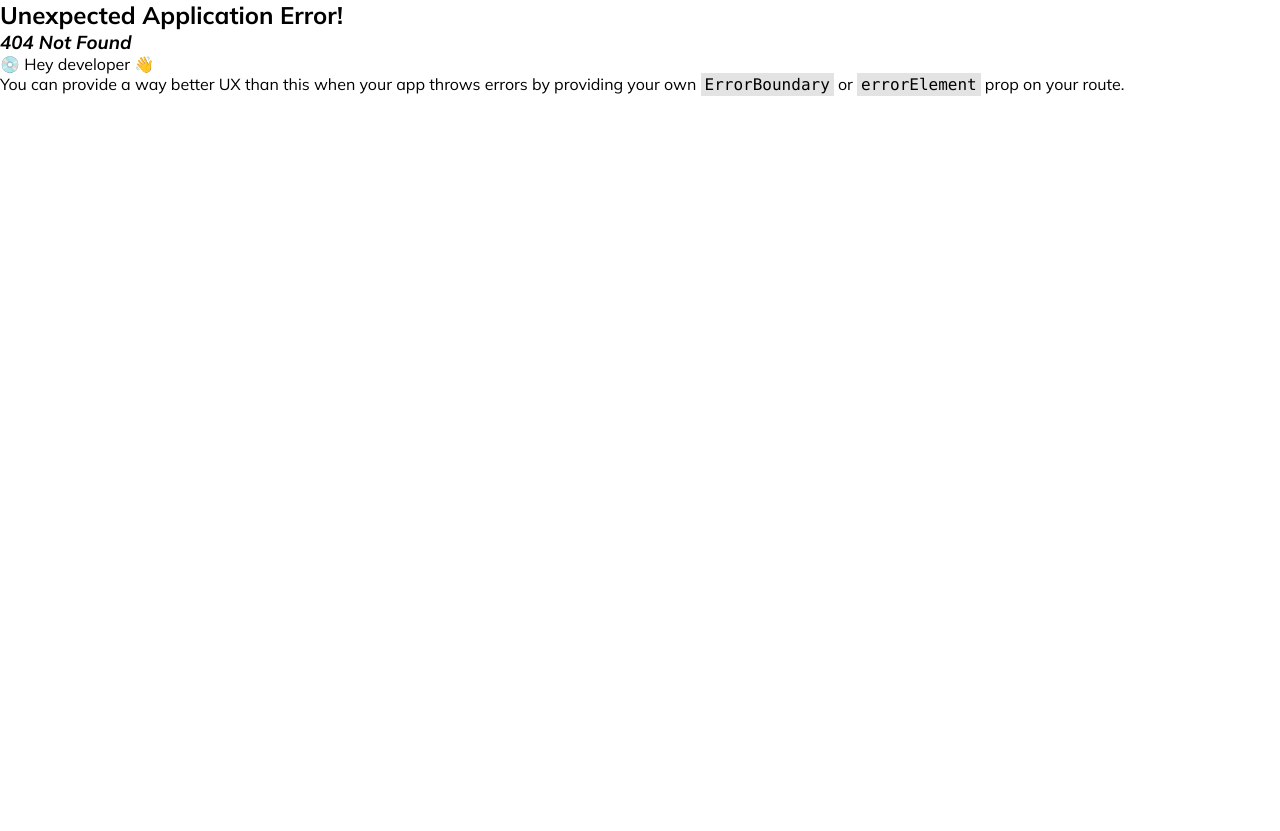
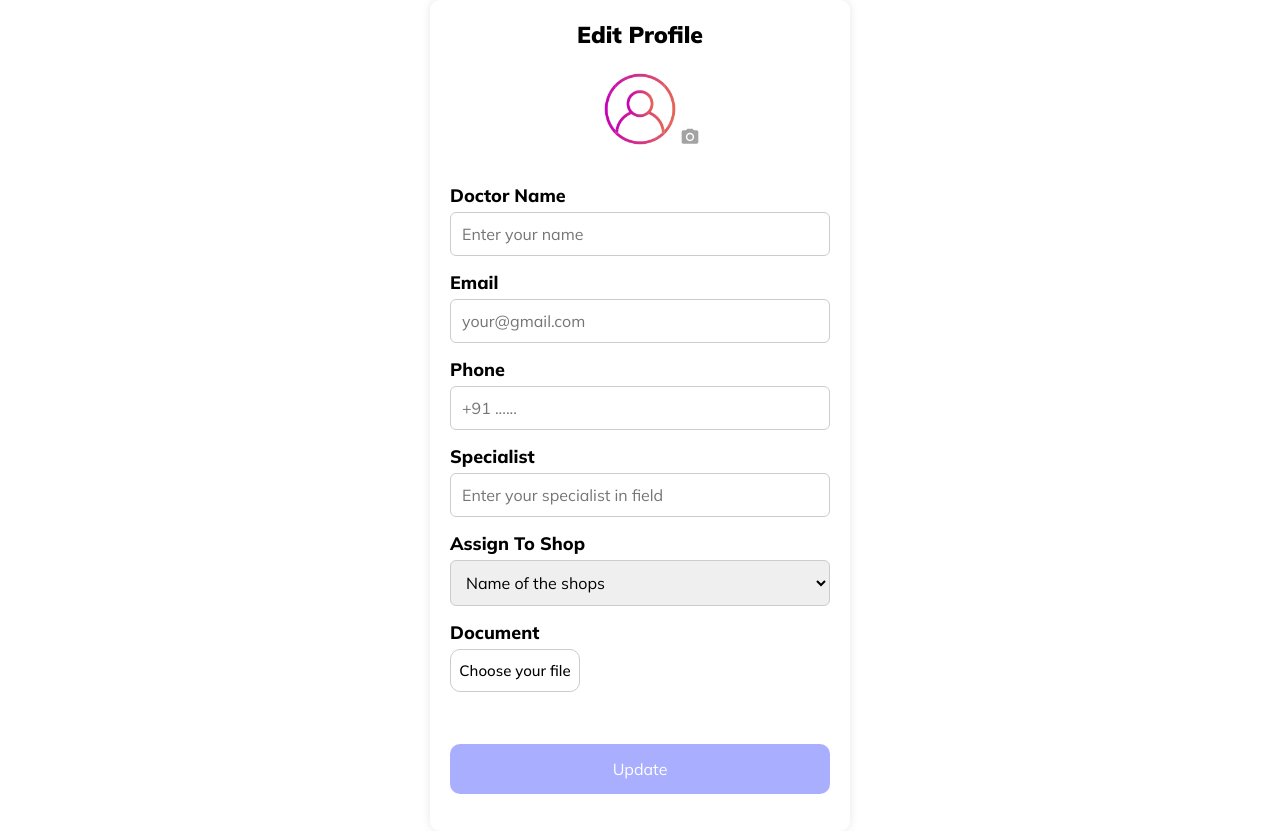
Before and after one commit to quantumbrize/Health-Tag, a React (Create React App) app: page /doctor/profile in a window 1280 px wide. Before the commit this address had no page. Before the commit the page ends 800 px from the top, so only its background shows below. Built offline with nearby package versions, Linux system fonts and the light colour scheme.

Commit message:
Doc profile ui page done

```diff
--- a/src/App.css
+++ b/src/App.css
@@ -19,7 +19,9 @@ body {
   --dark-blue: #565abb;
   --dark2-blue: #6268c6;
   --light-blue: #a9aeff;
+  --gray: #ccc;
   --light-gray: #bbbbbb;
+  --transparent-gray: #2929296e;
   --off-white: #f1f1f1;
   --text-color: #252525;
 }
--- a/src/App.js
+++ b/src/App.js
@@ -10,6 +10,7 @@ const DoctorHeader = lazy(() => import("./Doctor/Components/Navbar/Header"));
 const PatientForm = lazy(() => import("./Doctor/Pages/PatientForm/PatientForm"));
 const MedicineForm = lazy(() => import("./Doctor/Pages/MedicineForm/MedicineForm"));
 const DoctorForm = lazy(() => import("./Doctor/Pages/DoctorForm/DoctorForm"));
+const DoctorProfile = lazy(() => import("./Doctor/Pages/DoctorProfile/DoctorProfile"));
 
 
 
@@ -32,9 +33,12 @@ function App() {
         window.scrollTo(0, 0);
         }, [location.pathname]);
 
+        // Check DoctorProfile path
+        const isDoctorProfile = location.pathname === "/doctor/profile";
+
         return (
             <Suspense fallback={<div>Loading...</div>}>
-                <DoctorHeader />
+                {!isDoctorProfile && <DoctorHeader />}
                 <Outlet />
             </Suspense>
         );
@@ -82,6 +86,10 @@ function App() {
                 {
                     path: "/doctor-form",
                     element: <DoctorForm />,
+                },
+                {
+                    path: "/doctor/profile",
+                    element: <DoctorProfile />,
                 },
             ],
         },
--- /dev/null
+++ b/src/Doctor/Pages/DoctorProfile/DoctorProfile.css
@@ -0,0 +1,127 @@
+.profile-container {
+  padding: 20px;
+  max-width: 420px;
+  margin: auto;
+  border-radius: 10px;
+  box-shadow: 0 0 10px rgba(0, 0, 0, 0.1);
+}
+
+.profile-container .title {
+  font-size: 23px;
+  font-weight: 900;
+}
+
+.profile-header {
+  display: flex;
+  flex-direction: column;
+  align-items: center;
+  position: relative;
+  margin-bottom: 30px;
+}
+
+.profile-pic {
+  width: 90px;
+  height: 90px;
+  border-radius: 50%;
+  margin-top: 15px;
+  object-fit: cover;
+}
+
+.profile-pic-input {
+  display: none;
+}
+
+.camera-btn svg {
+  position: absolute;
+  bottom: 7px;
+  right: 130px;
+  color: var(--transparent-gray);
+  width: 20px;
+  height: 20px;
+  cursor: pointer;
+}
+
+.form-group {
+  margin-bottom: 15px;
+}
+
+.form-group label {
+  font-size: 18px;
+  font-weight: 800;
+  display: block;
+  margin-bottom: 5px;
+}
+
+.form-group input,
+.form-group select {
+  font-size: 16px;
+  width: 100%;
+  padding: 11px;
+  border: 1px solid var(--gray);
+  border-radius: 6px;
+}
+
+.file-input {
+  display: block;
+}
+
+.file-input-inner {
+  display: flex;
+  align-items: start;
+  justify-content: left;
+  gap: 15px;
+  height: 70px;
+}
+
+.file-input-wrap input {
+  display: none;
+}
+
+.file-input-wrap .file-label {
+  width: 130px;
+  border: 1px solid var(--gray);
+  padding: 11px 7px;
+  border-radius: 10px;
+  font-size: 15px;
+  font-weight: 500;
+  text-align: center;
+  cursor: pointer;
+}
+
+.file-preview {
+  display: flex;
+  flex-wrap: wrap;
+  gap: 10px;
+  margin-top: 10px;
+}
+
+.file-view {
+  width: 70px;
+  height: 50px;
+  object-fit: cover;
+  border-radius: 5px;
+  margin-top: -9px;
+}
+
+.file-preview .remove-btn {
+  margin-top: -5px;
+  text-align: right;
+}
+.file-preview .remove-btn svg {
+  color: #ff1744;
+  width: 18px;
+  height: 18px;
+  cursor: pointer;
+}
+
+.profile-container .update-btn {
+  padding: 15px;
+  margin-top: 10px;
+  margin-bottom: 17px;
+  width: 100%;
+  border: none;
+  border-radius: 10px;
+  background-color: var(--light-blue);
+  color: #fff;
+  font-size: 16px;
+}
--- /dev/null
+++ b/src/Doctor/Pages/DoctorProfile/DoctorProfile.jsx
@@ -0,0 +1,96 @@
+import React, { useState } from 'react';
+import './DoctorProfile.css';
+
+import default_profile from '../../Assets/default-profile.jpg'
+import { MdCameraAlt } from "react-icons/md";
+// import { RiDeleteBin5Fill } from "react-icons/ri";
+import { TiDelete } from "react-icons/ti";
+
+
+const DoctorProfile = () => {
+    const [name, setName] = useState('');
+    const [email, setEmail] = useState('');
+    const [phone, setPhone] = useState('');
+    const [specialist, setSpecialist] = useState('');
+    const [shop, setShop] = useState('');
+    const [documents, setDocuments] = useState([]);
+    const [profilePic, setProfilePic] = useState('');
+
+    const handleFileChange = (event) => {
+        const files = Array.from(event.target.files);
+        setDocuments(files);
+    };
+
+    const handleProfilePicChange = (event) => {
+        setProfilePic(URL.createObjectURL(event.target.files[0]));
+    };
+
+    const handleRemoveFile = (fileName) => {
+        setDocuments(documents.filter(file => file.name !== fileName));
+    };
+
+    // const handleRemoveProfilePic = () => {
+    //     setProfilePic('');
+    // };
+
+    const triggerFileInput = () => {
+        document.getElementById('profilePicInput').click();
+    };
+
+    return (
+        <div className="profile-container">
+            <div className="profile-header">
+                <p className='title'>Edit Profile</p>
+                <img src={profilePic || default_profile} alt="Profile" className="profile-pic" />
+                {/* {profilePic && <div className="remove-btn" onClick={handleRemoveProfilePic}><RiDeleteBin5Fill /></div>} */}
+                <div className="camera-btn" onClick={triggerFileInput}>
+                    <MdCameraAlt />
+                </div>
+                <input type="file" id="profilePicInput" onChange={handleProfilePicChange} className="profile-pic-input" style={{ display: 'none' }} />
+            </div>
+            <div className="form-group">
+                <label>Doctor Name</label>
+                <input type="text" value={name} onChange={e => setName(e.target.value)} placeholder="Enter your name" />
+            </div>
+            <div className="form-group">
+                <label>Email</label>
+                <input type="email" value={email} onChange={e => setEmail(e.target.value)} placeholder="your@gmail.com" />
+            </div>
+            <div className="form-group">
+                <label>Phone</label>
+                <input type="number" value={phone} onChange={e => setPhone(e.target.value)} placeholder="+91 ......" />
+            </div>
+            <div className="form-group">
+                <label>Specialist</label>
+                <input type="text" value={specialist} onChange={e => setSpecialist(e.target.value)} placeholder="Enter your specialist in field" />
+            </div>
+            <div className="form-group">
+                <label>Assign To Shop</label>
+                <select value={shop} onChange={e => setShop(e.target.value)}>
+                    <option value="">Name of the shops</option>
+                    <option value="Shop1">Shop1</option>
+                    <option value="Shop2">Shop2</option>
+                    <option value="Shop3">Shop3</option>
+                </select>
+            </div>
+            <div className="form-group file-input-wrap">
+                <label>Document</label>
+                <div className="file-input-inner">
+                    <input type="file" id='sign' multiple onChange={handleFileChange} className="file-input" />
+                    <label for="sign" class="file-label">Choose your file</label>
+                    <div className="file-preview">
+                        {documents.map(file => (
+                            <div key={file.name} className="file-item">
+                                <img src={URL.createObjectURL(file)} alt={file.name} className="file-view" />
+                                <div onClick={() => handleRemoveFile(file.name)} className="remove-btn"><TiDelete/></div>
+                            </div>
+                        ))}
+                    </div>
+                </div>
+            </div>
+            <button className="update-btn">Update</button>
+        </div>
+    );
+};
+
+export default DoctorProfile;
```
Also changed, not shown: src/Doctor/Assets/default-profile.jpg (added).
